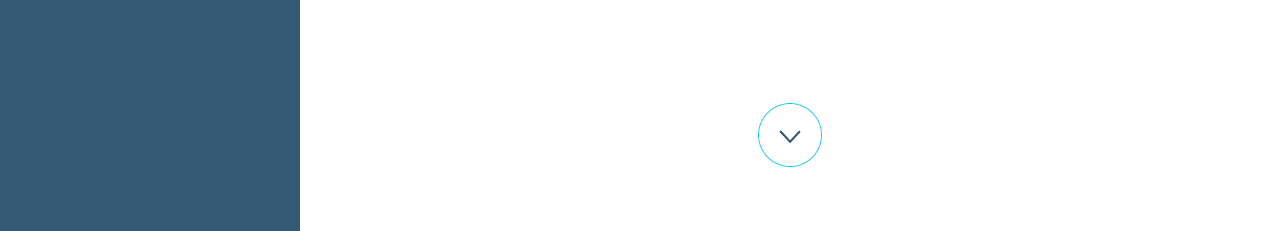
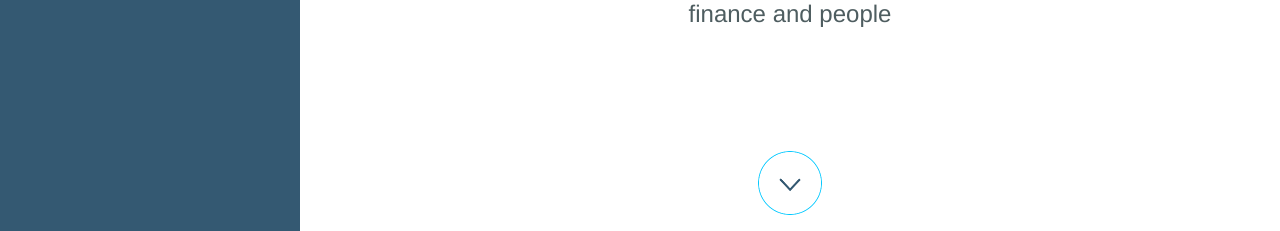
Before and after one commit to elemeNtk0/ExanteTest, a website: page docs/index.html in a window 1280 px wide. Shown: the part 569-800 px from the top of the page. Drawn offline with Linux system fonts and the light colour scheme.

Commit message:
fix some bugs for main section

```diff
--- a/docs/index.html
+++ b/docs/index.html
@@ -42,11 +42,13 @@
 
           <p class="main-section__subtitle">bridging the gap between decentralized finance and people</p>
 
-          <button class="main-section__button  button button_anchor" type="button" data-href="anchor-section-1">
+          <button class="main-section__button  button button_anchor" type="button" data-anchor="section-features">
             <span class="visually-hidden">Go to section #1</span>
           </button>
         </div>
+      </section>
 
+      <section class="features" id="section-features">
 
       </section>
     </div>
--- /dev/null
+++ b/src/sass/components/features.scss
@@ -0,0 +1,3 @@
+.features {
+
+}
--- a/src/sass/components/main-section.scss
+++ b/src/sass/components/main-section.scss
@@ -9,14 +9,14 @@
   flex-direction: column;
   flex-wrap: nowrap;
   align-items: center;
-  padding: 20vh 40px 30px;
+  padding: 10vh 40px 7vh;
 
   @media (min-resolution: 144dpi), (min-resolution: 1.5dppx), (min-width: 1900px) {
     background-image: url("../img/bg_promo-section_retina.png");
   }
 
   @media (min-width: 960px) {
-    padding: 18vh 80px 10vh;
+    padding: 10vh 80px 12vh;
   }
 
   .menu-is-open & {
@@ -38,6 +38,7 @@
     flex-grow: 1;
     flex-basis: auto;
     width: 100%;
+    justify-content: center;
 
     @media (min-width: 480px) {}
 
@@ -51,12 +52,16 @@
   }
 
   &__title {
-    font-size: 36px;
+    font-size: 22px;
     line-height: 1.3;
     color: #4e5d60;
     font-weight: 400;
     text-align: center;
     margin: 0 0 40px;
+
+    @media (min-width: 960px) {
+      font-size: 36px;
+    }
   }
 
   &__subtitle {
@@ -75,12 +80,13 @@
 
   &__button {
     position: absolute;
-    bottom: 0;
+    bottom: -21px;
     left: 50%;
     margin-left: -14px;
 
     @media (min-width: 960px) {
       margin-left: -32px;
+      bottom: -64px;
     }
   }
 }
--- a/src/sass/myplugin.scss
+++ b/src/sass/myplugin.scss
@@ -7,3 +7,4 @@
 @import "components/main-nav";
 @import "components/button";
 @import "components/main-section";
+@import "components/features";
```
Also changed, not shown: src/docs/index.html (+3 -1 lines), dist/css/features.css (added), dist/css/features.min.css (added), dist/css/main-section.css, dist/css/main-section.min.css, dist/css/myplugin.css, dist/css/myplugin.min.css, docs/dist/css/features.css (added), docs/dist/css/features.min.css (added), docs/dist/css/main-section.css, docs/dist/css/main-section.min.css, docs/dist/css/myplugin.css, docs/dist/css/myplugin.min.css.
